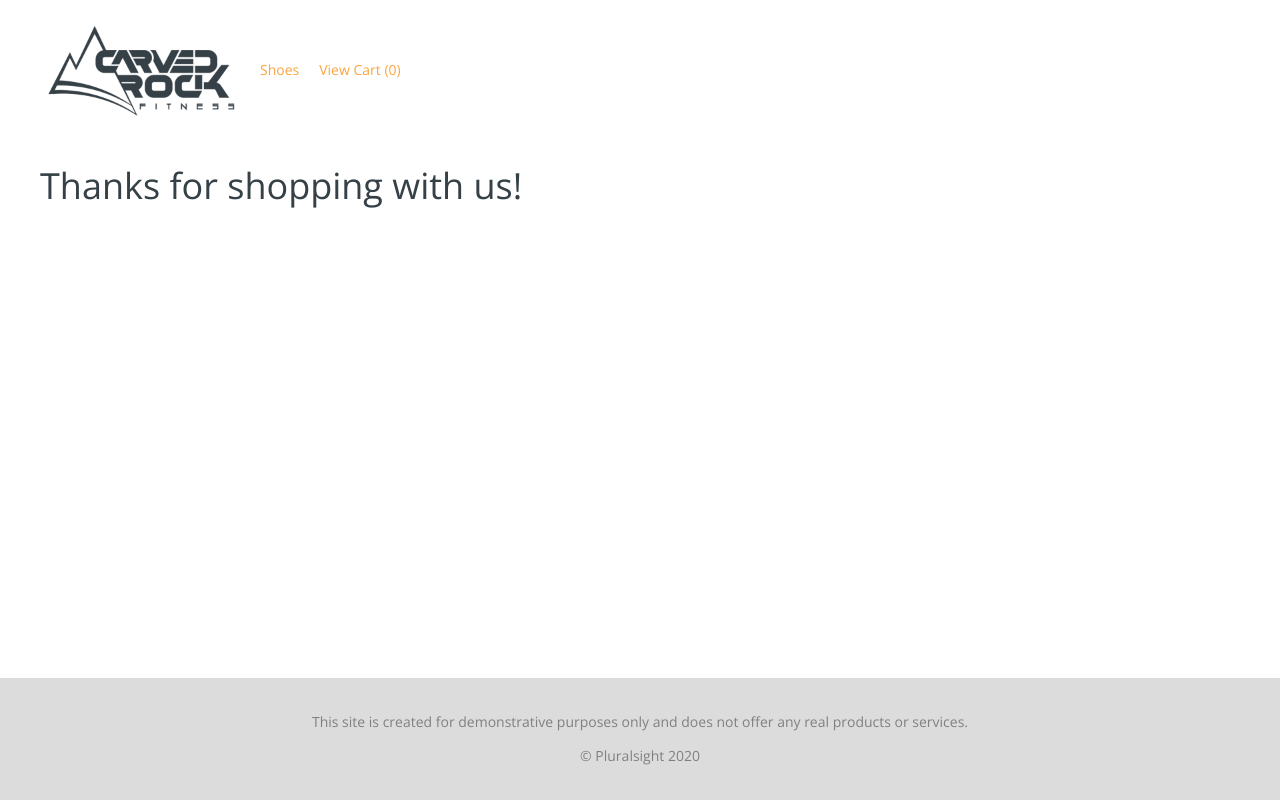
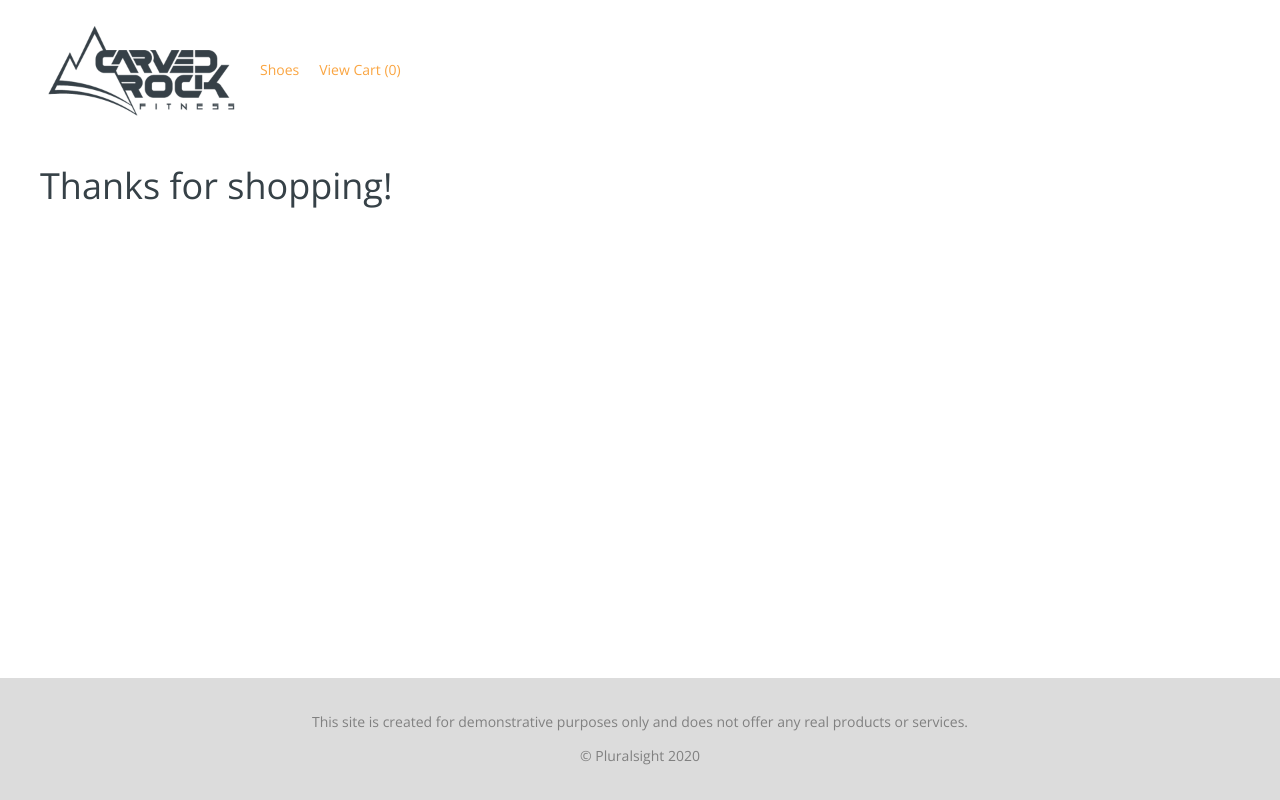
Before and after one commit to coryhouse/react-state-demo, a React (Create React App) app: page /confirmation in a window 1280 px wide. Built offline with nearby package versions, Linux system fonts and the light colour scheme.

Commit message:
Tweak confirmation

```diff
--- a/src/Confirmation.jsx
+++ b/src/Confirmation.jsx
@@ -1,5 +1,5 @@
 import React from "react";
 
 export default function Confirmation() {
-  return <h1>Thanks for shopping with us!</h1>;
+  return <h1>Thanks for shopping!</h1>;
 }
```
